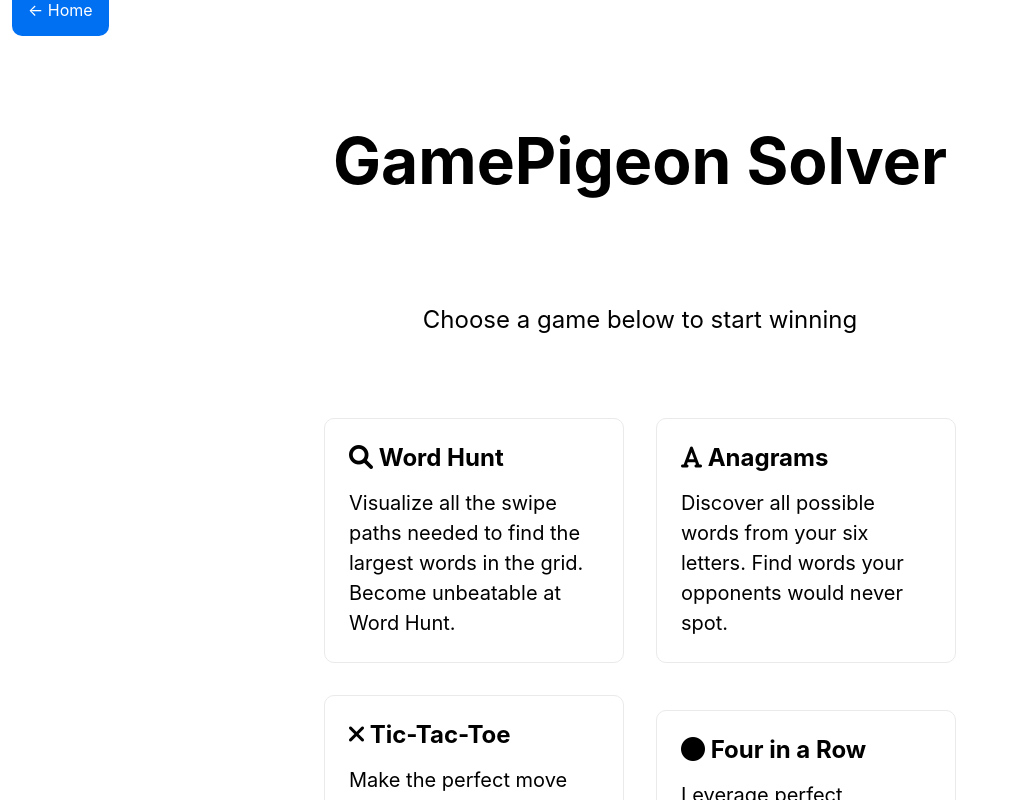
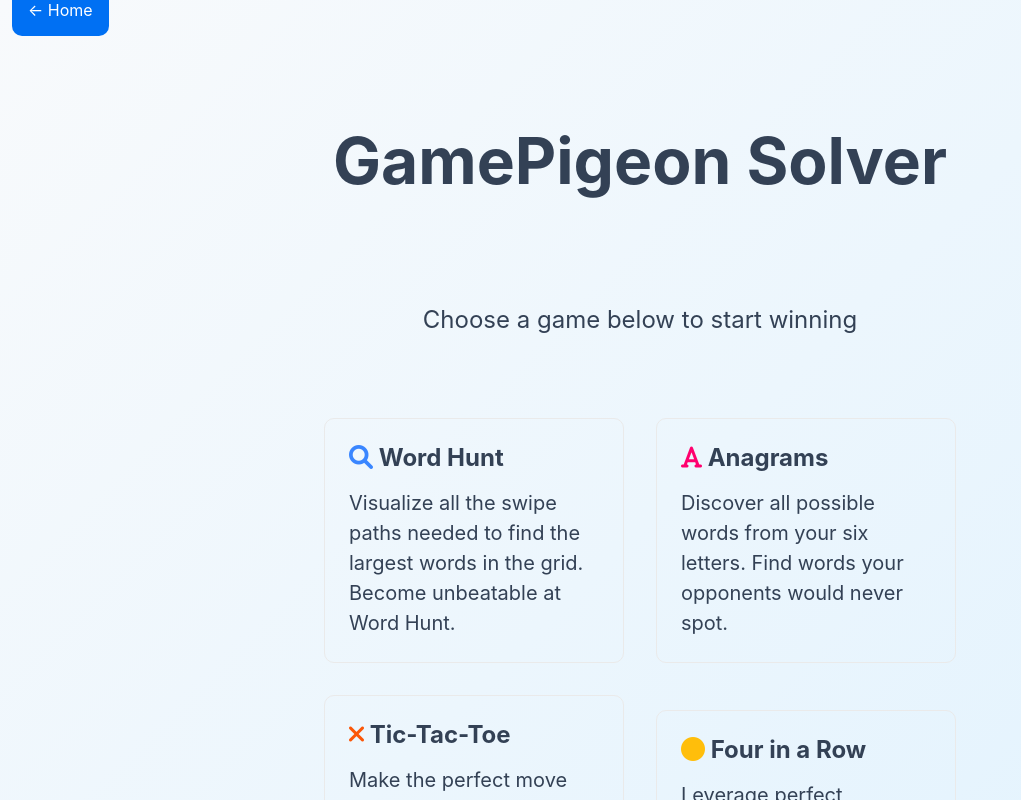
Before and after one commit to sb2bg/gamepigeon-solver, a Next.js app: page / in a window 1280 px wide. Shown: the top 800 px of the page, without its empty margins (0-1021 px from the left). Built offline with nearby package versions, Linux system fonts and the light colour scheme.

Commit message:
Enhance global styles with updated font sizes, new color variables, and improved button styles

```diff
--- a/styles/globals.css
+++ b/styles/globals.css
@@ -1,7 +1,18 @@
 :root {
-  --font-sm: 0.5rem;
-  --font-md: 0.75rem;
-  --font-lg: 1rem;
+  --font-sm: 0.6rem;
+  --font-md: 0.85rem;
+  --font-lg: 1.1rem;
+  --primary: #3a86ff;
+  --primary-dark: #2563eb;
+  --secondary: #ff006e;
+  --accent1: #fb5607;
+  --accent2: #ffbe0b;
+  --light-bg: #f8fafc;
+  --dark-text: #334155;
+  --card-bg: #ffffff;
+  --border-radius: 12px;
+  --shadow: 0 10px 15px -3px rgba(0, 0, 0, 0.1), 0 4px 6px -2px rgba(0, 0, 0, 0.05);
+  --transition: all 0.2s ease-in-out;
 }
 
 @media (min-width: 768px) {
@@ -18,6 +29,9 @@
   margin: 0;
   font-family: -apple-system, BlinkMacSystemFont, Segoe UI, Roboto, Oxygen,
     Ubuntu, Cantarell, Fira Sans, Droid Sans, Helvetica Neue, sans-serif;
+  background: linear-gradient(135deg, var(--light-bg) 0%, #e0f2fe 100%);
+  color: var(--dark-text);
+  min-height: 100vh;
 }
 
 a {
@@ -28,3 +42,18 @@
 * {
   box-sizing: border-box;
 }
+
+h1, h2, h3, h4, h5, h6 {
+  font-weight: 700;
+  margin: 0;
+}
+
+button {
+  cursor: pointer;
+  font-weight: 600;
+}
+
+button:disabled {
+  cursor: not-allowed;
+  opacity: 0.7;
+}
```
